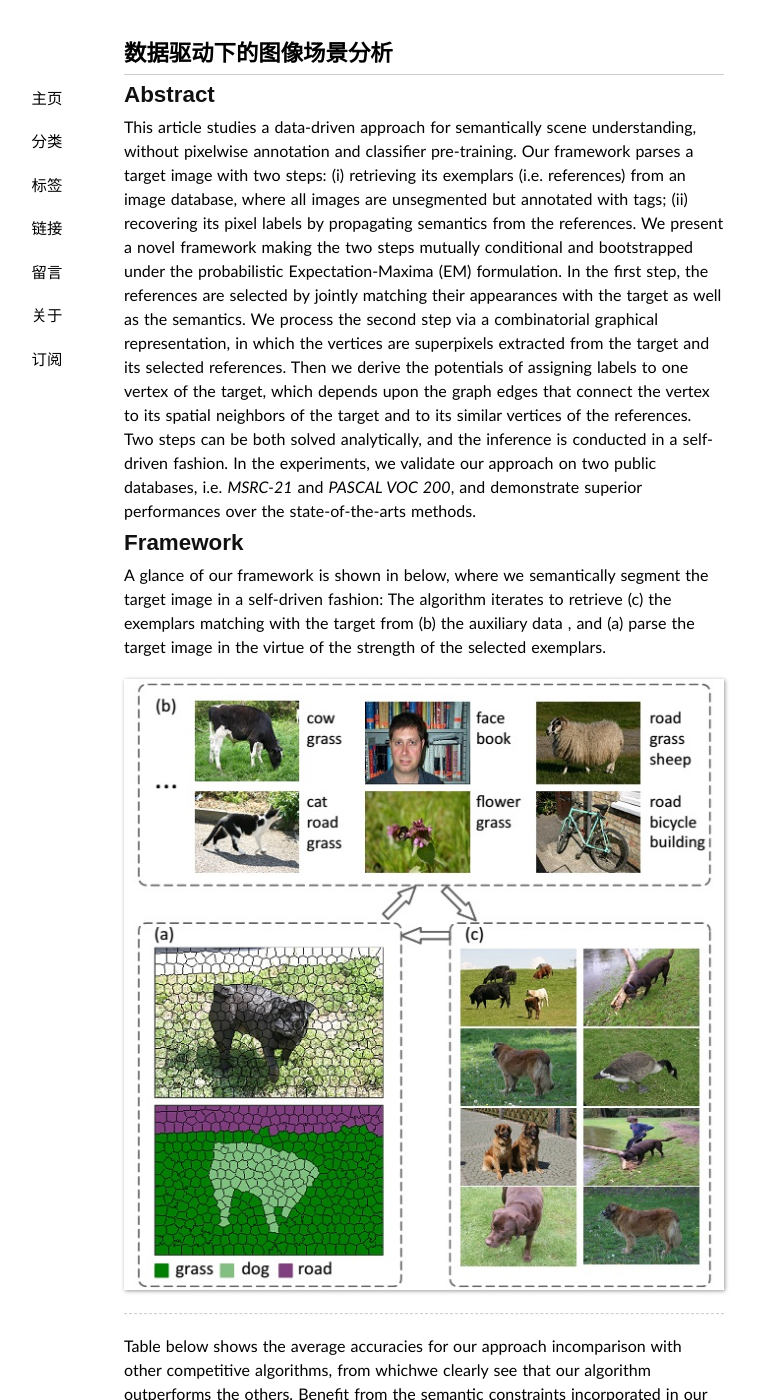
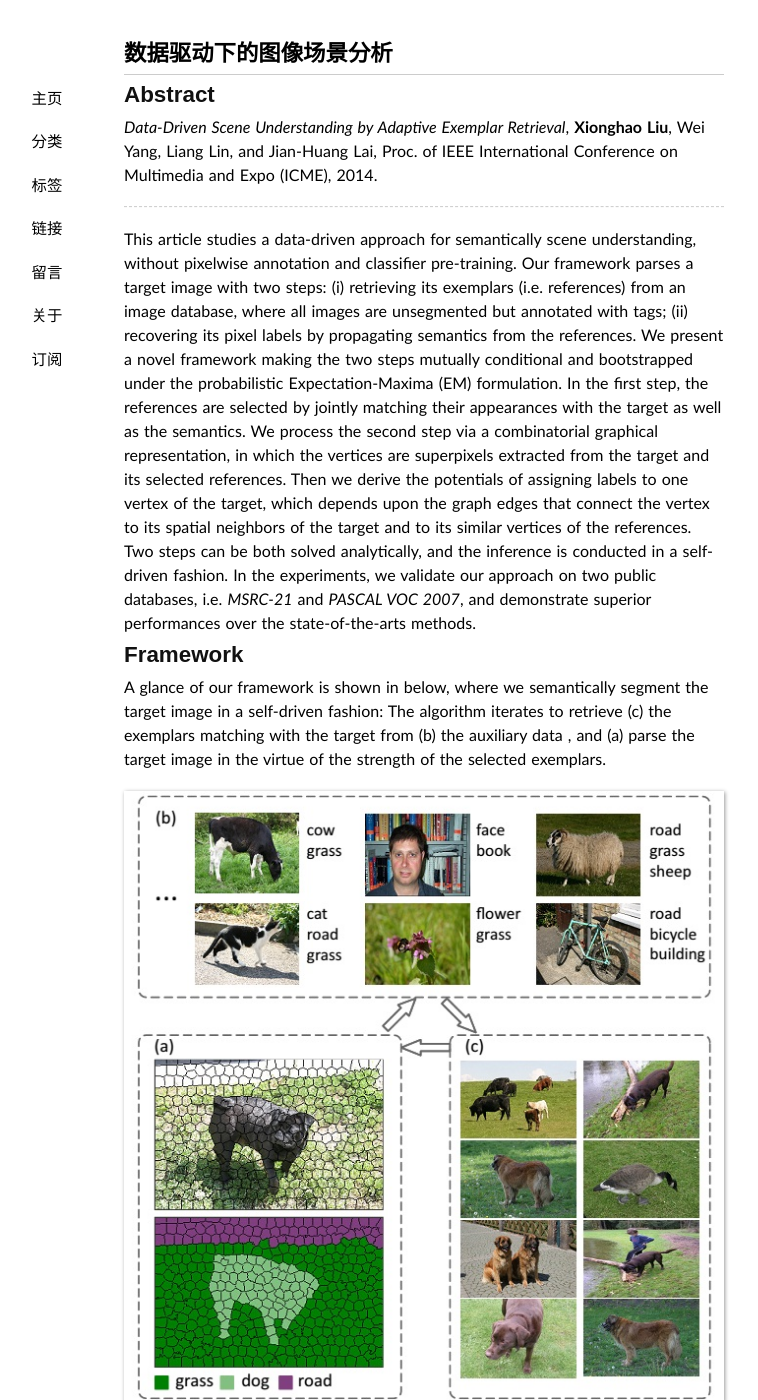
Before and after one commit to lxiongh/lxiongh.github.com, a Jekyll site: the page built from _posts/2014.04/2014-04-18-Scene_parsing.md, in a window 1280 px wide and 1400 px high. Shown: the whole window, without its empty margins (216-974 px from the left). Built offline with Jekyll 4.4.1, drawn with Linux system fonts in a browser that asks for light colours; some web fonts are replaced; Markdown is read by kramdown in place of the engine named in the settings; comment, search, counter and statistics services are not loaded.

Commit message:
edit scene-parsing

```diff
--- a/_posts/2014.04/2014-04-18-Scene_parsing.md
+++ b/_posts/2014.04/2014-04-18-Scene_parsing.md
@@ -8,10 +8,13 @@ tags : [Scene Parsing, Algorithm]
 
 Abstract
 ---
+*Data-Driven Scene Understanding by Adaptive Exemplar Retrieval*, **Xionghao Liu**, Wei Yang, Liang Lin, and Jian-Huang Lai, Proc. of IEEE International Conference on Multimedia and Expo (ICME), 2014.
+
+---
 
 This article studies a data-driven approach for semantically scene understanding, without pixelwise annotation and classifier pre-training. Our framework parses a target image with two steps: (i) retrieving its exemplars (i.e. references) from an image database, where all images are unsegmented but annotated with tags; (ii) recovering its pixel labels by propagating semantics from the references. We present a novel framework making the two steps mutually conditional and bootstrapped under the probabilistic Expectation-Maxima (EM) formulation. In the first step, the references are selected by
 jointly matching their appearances with the target as well as the semantics.
-We process the second step via a combinatorial graphical representation, in which the vertices are superpixels extracted from the target and its selected references. Then we derive the potentials of assigning labels to one vertex of the target, which depends upon the graph edges that connect the vertex to its spatial neighbors of the target and to its similar vertices of the references. Two steps can be both solved analytically, and the inference is conducted in a self-driven fashion. In the experiments, we validate our approach on two public databases, i.e. *MSRC-21* and *PASCAL VOC 200*, and demonstrate superior performances over the state-of-the-arts methods.
+We process the second step via a combinatorial graphical representation, in which the vertices are superpixels extracted from the target and its selected references. Then we derive the potentials of assigning labels to one vertex of the target, which depends upon the graph edges that connect the vertex to its spatial neighbors of the target and to its similar vertices of the references. Two steps can be both solved analytically, and the inference is conducted in a self-driven fashion. In the experiments, we validate our approach on two public databases, i.e. *MSRC-21* and *PASCAL VOC 2007*, and demonstrate superior performances over the state-of-the-arts methods.
 
 Framework
 ---
```
Also changed, not shown: other parts of _posts/2014.04/2014-04-18-Scene_parsing.md (+2 -2 lines).
